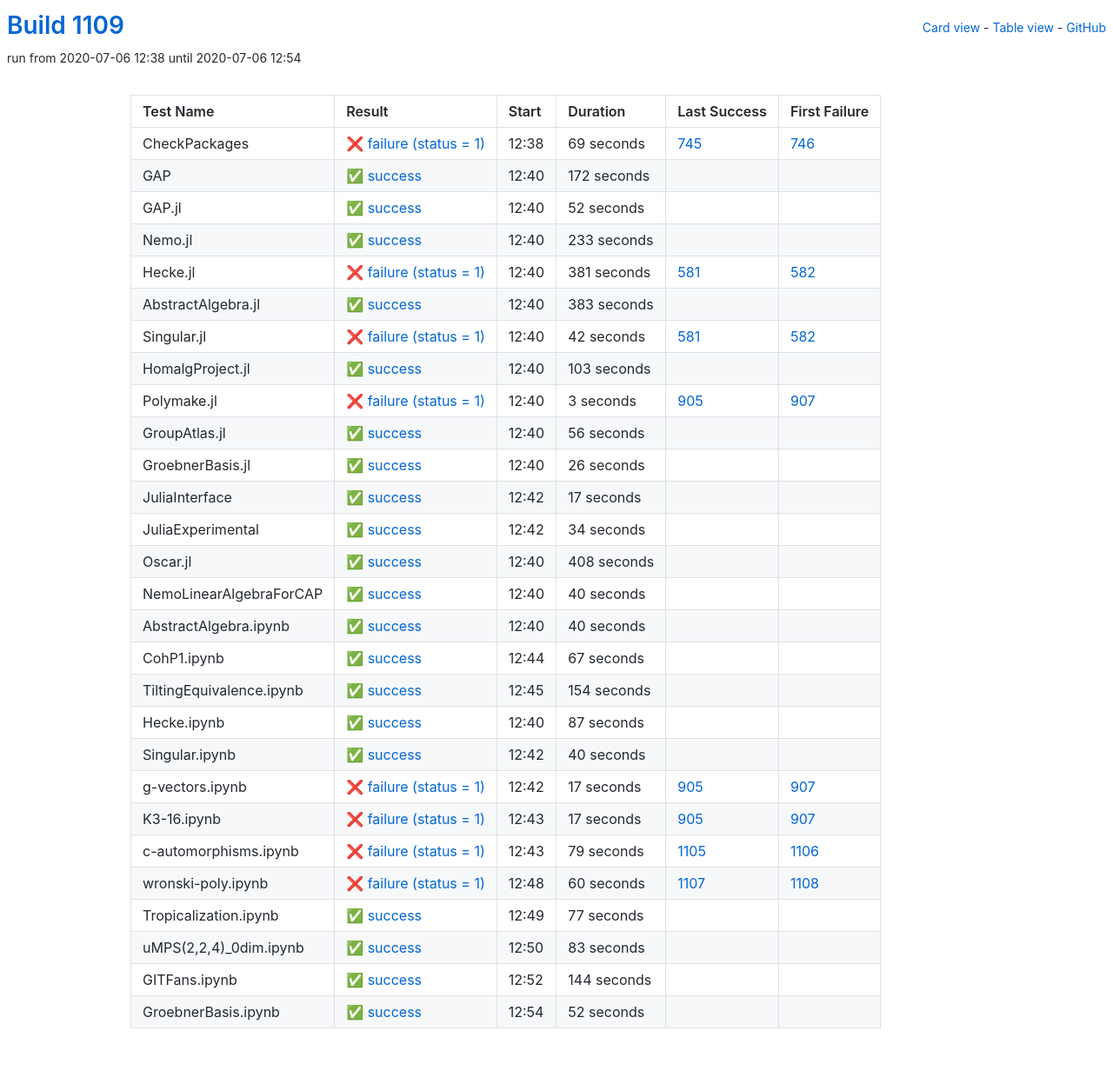
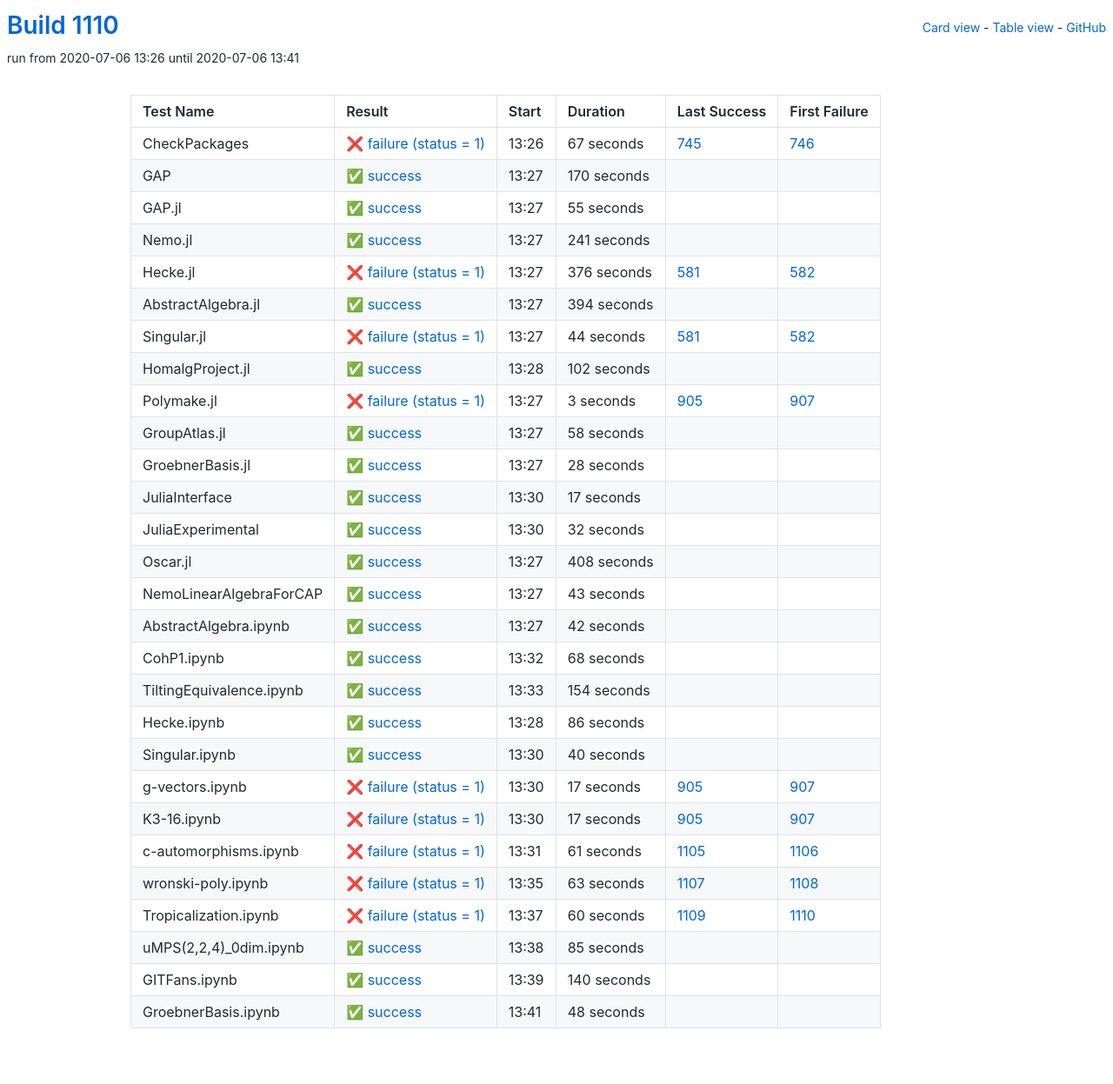
Before and after one commit to oscar-system/oscar-ci-status-1.4, a Jekyll site: the page built from table.html, in a window 1280 px wide. Shown: the whole page at 87% size. Built offline with Jekyll 4.4.1, drawn with Linux system fonts in a browser that asks for light colours.

Commit message:
Build #1110

```diff
--- a/_data/ci.yml
+++ b/_data/ci.yml
@@ -1,6 +1,6 @@
 ---
-build: 1109
-build_url: https://oscarci.mathematik.uni-kl.de/job/oscar-julia-1.4/1109/
+build: 1110
+build_url: https://oscarci.mathematik.uni-kl.de/job/oscar-julia-1.4/1110/
 job: oscar-julia-1.4
 organization: oscar-system
 repo: oscar-ci-status-1.4
@@ -8,104 +8,104 @@ repourl: https://github.com/oscar-system/oscar-ci-status-1.4
 tests:
 - name: CheckPackages
   id: checkpackages
-  log: https://oscarci.mathematik.uni-kl.de/job/oscar-julia-1.4/1109/artifact/logs/build-1109/CheckPackages.log
-  start: 2020-07-06 12:38
+  log: https://oscarci.mathematik.uni-kl.de/job/oscar-julia-1.4/1110/artifact/logs/build-1110/CheckPackages.log
+  start: 2020-07-06 13:26
   success: false
   exitcode: 1
   status: failure
-  duration: 69
+  duration: 67
   last_success: 745
   last_success_url: https://oscarci.mathematik.uni-kl.de/job/oscar-julia-1.4/745/
   first_failure: 746
   first_failure_url: https://oscarci.mathematik.uni-kl.de/job/oscar-julia-1.4/746/
 - name: GAP
   id: gap
-  log: https://oscarci.mathematik.uni-kl.de/job/oscar-julia-1.4/1109/artifact/logs/build-1109/GAP.log
-  start: 2020-07-06 12:40
+  log: https://oscarci.mathematik.uni-kl.de/job/oscar-julia-1.4/1110/artifact/logs/build-1110/GAP.log
+  start: 2020-07-06 13:27
   success: true
   exitcode: 0
   status: success
-  duration: 172
+  duration: 170
   last_success: false
   last_success_url:
   first_failure: false
   first_failure_url:
 - name: GAP.jl
   id: gap-jl
-  log: https://oscarci.mathematik.uni-kl.de/job/oscar-julia-1.4/1109/artifact/logs/build-1109/GAP.jl.log
-  start: 2020-07-06 12:40
+  log: https://oscarci.mathematik.uni-kl.de/job/oscar-julia-1.4/1110/artifact/logs/build-1110/GAP.jl.log
+  start: 2020-07-06 13:27
   success: true
   exitcode: 0
   status: success
-  duration: 52
+  duration: 55
   last_success: false
   last_success_url:
   first_failure: false
   first_failure_url:
 - name: Nemo.jl
   id: nemo-jl
-  log: https://oscarci.mathematik.uni-kl.de/job/oscar-julia-1.4/1109/artifact/logs/build-1109/Nemo.jl.log
-  start: 2020-07-06 12:40
+  log: https://oscarci.mathematik.uni-kl.de/job/oscar-julia-1.4/1110/artifact/logs/build-1110/Nemo.jl.log
+  start: 2020-07-06 13:27
   success: true
   exitcode: 0
   status: success
-  duration: 233
+  duration: 241
   last_success: false
   last_success_url:
   first_failure: false
   first_failure_url:
 - name: Hecke.jl
   id: hecke-jl
-  log: https://oscarci.mathematik.uni-kl.de/job/oscar-julia-1.4/1109/artifact/logs/build-1109/Hecke.jl.log
-  start: 2020-07-06 12:40
+  log: https://oscarci.mathematik.uni-kl.de/job/oscar-julia-1.4/1110/artifact/logs/build-1110/Hecke.jl.log
+  start: 2020-07-06 13:27
   success: false
   exitcode: 1
   status: failure
-  duration: 381
+  duration: 376
   last_success: 581
   last_success_url: https://oscarci.mathematik.uni-kl.de/job/oscar-julia-1.4/581/
   first_failure: 582
   first_failure_url: https://oscarci.mathematik.uni-kl.de/job/oscar-julia-1.4/582/
 - name: AbstractAlgebra.jl
   id: abstractalgebra-jl
-  log: https://oscarci.mathematik.uni-kl.de/job/oscar-julia-1.4/1109/artifact/logs/build-1109/AbstractAlgebra.jl.log
-  start: 2020-07-06 12:40
+  log: https://oscarci.mathematik.uni-kl.de/job/oscar-julia-1.4/1110/artifact/logs/build-1110/AbstractAlgebra.jl.log
+  start: 2020-07-06 13:27
   success: true
   exitcode: 0
   status: success
-  duration: 383
+  duration: 394
   last_success: false
   last_success_url:
   first_failure: false
   first_failure_url:
 - name: Singular.jl
   id: singular-jl
-  log: https://oscarci.mathematik.uni-kl.de/job/oscar-julia-1.4/1109/artifact/logs/build-1109/Singular.jl.log
-  start: 2020-07-06 12:40
+  log: https://oscarci.mathematik.uni-kl.de/job/oscar-julia-1.4/1110/artifact/logs/build-1110/Singular.jl.log
+  start: 2020-07-06 13:27
   success: false
   exitcode: 1
   status: failure
-  duration: 42
+  duration: 44
   last_success: 581
   last_success_url: https://oscarci.mathematik.uni-kl.de/job/oscar-julia-1.4/581/
   first_failure: 582
   first_failure_url: https://oscarci.mathematik.uni-kl.de/job/oscar-julia-1.4/582/
 - name: HomalgProject.jl
   id: homalgproject-jl
-  log: https://oscarci.mathematik.uni-kl.de/job/oscar-julia-1.4/1109/artifact/logs/build-1109/HomalgProject.jl.log
-  start: 2020-07-06 12:40
+  log: https://oscarci.mathematik.uni-kl.de/job/oscar-julia-1.4/1110/artifact/logs/build-1110/HomalgProject.jl.log
+  start: 2020-07-06 13:28
   success: true
   exitcode: 0
   status: success
-  duration: 103
+  duration: 102
   last_success: false
   last_success_url:
   first_failure: false
   first_failure_url:
 - name: Polymake.jl
   id: polymake-jl
-  log: https://oscarci.mathematik.uni-kl.de/job/oscar-julia-1.4/1109/artifact/logs/build-1109/Polymake.jl.log
-  start: 2020-07-06 12:40
+  log: https://oscarci.mathematik.uni-kl.de/job/oscar-julia-1.4/1110/artifact/logs/build-1110/Polymake.jl.log
+  start: 2020-07-06 13:27
   success: false
   exitcode: 1
   status: failure
@@ -116,32 +116,32 @@ tests:
   first_failure_url: https://oscarci.mathematik.uni-kl.de/job/oscar-julia-1.4/907/
 - name: GroupAtlas.jl
   id: groupatlas-jl
-  log: https://oscarci.mathematik.uni-kl.de/job/oscar-julia-1.4/1109/artifact/logs/build-1109/GroupAtlas.jl.log
-  start: 2020-07-06 12:40
+  log: https://oscarci.mathematik.uni-kl.de/job/oscar-julia-1.4/1110/artifact/logs/build-1110/GroupAtlas.jl.log
+  start: 2020-07-06 13:27
   success: true
   exitcode: 0
   status: success
-  duration: 56
+  duration: 58
   last_success: false
   last_success_url:
   first_failure: false
   first_failure_url:
 - name: GroebnerBasis.jl
   id: groebnerbasis-jl
-  log: https://oscarci.mathematik.uni-kl.de/job/oscar-julia-1.4/1109/artifact/logs/build-1109/GroebnerBasis.jl.log
-  start: 2020-07-06 12:40
+  log: https://oscarci.mathematik.uni-kl.de/job/oscar-julia-1.4/1110/artifact/logs/build-1110/GroebnerBasis.jl.log
+  start: 2020-07-06 13:27
   success: true
   exitcode: 0
   status: success
-  duration: 26
+  duration: 28
   last_success: false
   last_success_url:
   first_failure: false
   first_failure_url:
 - name: JuliaInterface
   id: juliainterface
-  log: https://oscarci.mathematik.uni-kl.de/job/oscar-julia-1.4/1109/artifact/logs/build-1109/JuliaInterface.log
-  start: 2020-07-06 12:42
+  log: https://oscarci.mathematik.uni-kl.de/job/oscar-julia-1.4/1110/artifact/logs/build-1110/JuliaInterface.log
+  start: 2020-07-06 13:30
   success: true
   exitcode: 0
   status: success
@@ -152,20 +152,20 @@ tests:
   first_failure_url:
 - name: JuliaExperimental
   id: juliaexperimental
-  log: https://oscarci.mathematik.uni-kl.de/job/oscar-julia-1.4/1109/artifact/logs/build-1109/JuliaExperimental.log
-  start: 2020-07-06 12:42
+  log: https://oscarci.mathematik.uni-kl.de/job/oscar-julia-1.4/1110/artifact/logs/build-1110/JuliaExperimental.log
+  start: 2020-07-06 13:30
   success: true
   exitcode: 0
   status: success
-  duration: 34
+  duration: 32
   last_success: false
   last_success_url:
   first_failure: false
   first_failure_url:
 - name: Oscar.jl
   id: oscar-jl
-  log: https://oscarci.mathematik.uni-kl.de/job/oscar-julia-1.4/1109/artifact/logs/build-1109/Oscar.jl.log
-  start: 2020-07-06 12:40
+  log: https://oscarci.mathematik.uni-kl.de/job/oscar-julia-1.4/1110/artifact/logs/build-1110/Oscar.jl.log
+  start: 2020-07-06 13:27
   success: true
   exitcode: 0
   status: success
@@ -176,44 +176,44 @@ tests:
   first_failure_url:
 - name: NemoLinearAlgebraForCAP
   id: nemolinearalgebraforcap
-  log: https://oscarci.mathematik.uni-kl.de/job/oscar-julia-1.4/1109/artifact/logs/build-1109/NemoLinearAlgebraForCAP.log
-  start: 2020-07-06 12:40
+  log: https://oscarci.mathematik.uni-kl.de/job/oscar-julia-1.4/1110/artifact/logs/build-1110/NemoLinearAlgebraForCAP.log
+  start: 2020-07-06 13:27
   success: true
   exitcode: 0
   status: success
-  duration: 40
+  duration: 43
   last_success: false
   last_success_url:
   first_failure: false
   first_failure_url:
 - name: AbstractAlgebra.ipynb
   id: abstractalgebra-ipynb
-  log: https://oscarci.mathematik.uni-kl.de/job/oscar-julia-1.4/1109/artifact/logs/build-1109/AbstractAlgebra.ipynb.log
-  start: 2020-07-06 12:40
+  log: https://oscarci.mathematik.uni-kl.de/job/oscar-julia-1.4/1110/artifact/logs/build-1110/AbstractAlgebra.ipynb.log
+  start: 2020-07-06 13:27
   success: true
   exitcode: 0
   status: success
-  duration: 40
+  duration: 42
   last_success: false
   last_success_url:
   first_failure: false
   first_failure_url:
 - name: CohP1.ipynb
   id: cohp1-ipynb
-  log: https://oscarci.mathematik.uni-kl.de/job/oscar-julia-1.4/1109/artifact/logs/build-1109/CohP1.ipynb.log
-  start: 2020-07-06 12:44
+  log: https://oscarci.mathematik.uni-kl.de/job/oscar-julia-1.4/1110/artifact/logs/build-1110/CohP1.ipynb.log
+  start: 2020-07-06 13:32
   success: true
   exitcode: 0
   status: success
-  duration: 67
+  duration: 68
   last_success: false
   last_success_url:
   first_failure: false
   first_failure_url:
 - name: TiltingEquivalence.ipynb
   id: tiltingequivalence-ipynb
-  log: https://oscarci.mathematik.uni-kl.de/job/oscar-julia-1.4/1109/artifact/logs/build-1109/TiltingEquivalence.ipynb.log
-  start: 2020-07-06 12:45
+  log: https://oscarci.mathematik.uni-kl.de/job/oscar-julia-1.4/1110/artifact/logs/build-1110/TiltingEquivalence.ipynb.log
+  start: 2020-07-06 13:33
   success: true
   exitcode: 0
   status: success
@@ -224,20 +224,20 @@ tests:
   first_failure_url:
 - name: Hecke.ipynb
   id: hecke-ipynb
-  log: https://oscarci.mathematik.uni-kl.de/job/oscar-julia-1.4/1109/artifact/logs/build-1109/Hecke.ipynb.log
-  start: 2020-07-06 12:40
+  log: https://oscarci.mathematik.uni-kl.de/job/oscar-julia-1.4/1110/artifact/logs/build-1110/Hecke.ipynb.log
+  start: 2020-07-06 13:28
   success: true
   exitcode: 0
   status: success
-  duration: 87
+  duration: 86
   last_success: false
   last_success_url:
   first_failure: false
   first_failure_url:
 - name: Singular.ipynb
   id: singular-ipynb
-  log: https://oscarci.mathematik.uni-kl.de/job/oscar-julia-1.4/1109/artifact/logs/build-1109/Singular.ipynb.log
-  start: 2020-07-06 12:42
+  log: https://oscarci.mathematik.uni-kl.de/job/oscar-julia-1.4/1110/artifact/logs/build-1110/Singular.ipynb.log
+  start: 2020-07-06 13:30
   success: true
   exitcode: 0
   status: success
@@ -248,8 +248,8 @@ tests:
   first_failure_url:
 - name: g-vectors.ipynb
   id: g-vectors-ipynb
-  log: https://oscarci.mathematik.uni-kl.de/job/oscar-julia-1.4/1109/artifact/logs/build-1109/g-vectors.ipynb.log
-  start: 2020-07-06 12:42
+  log: https://oscarci.mathematik.uni-kl.de/job/oscar-julia-1.4/1110/artifact/logs/build-1110/g-vectors.ipynb.log
+  start: 2020-07-06 13:30
   success: false
   exitcode: 1
   status: failure
@@ -260,8 +260,8 @@ tests:
   first_failure_url: https://oscarci.mathematik.uni-kl.de/job/oscar-julia-1.4/907/
 - name: K3-16.ipynb
   id: k3-16-ipynb
-  log: https://oscarci.mathematik.uni-kl.de/job/oscar-julia-1.4/1109/artifact/logs/build-1109/K3-16.ipynb.log
-  start: 2020-07-06 12:43
+  log: https://oscarci.mathematik.uni-kl.de/job/oscar-julia-1.4/1110/artifact/logs/build-1110/K3-16.ipynb.log
+  start: 2020-07-06 13:30
   success: false
   exitcode: 1
   status: failure
@@ -272,72 +272,72 @@ tests:
   first_failure_url: https://oscarci.mathematik.uni-kl.de/job/oscar-julia-1.4/907/
 - name: c-automorphisms.ipynb
   id: c-automorphisms-ipynb
-  log: https://oscarci.mathematik.uni-kl.de/job/oscar-julia-1.4/1109/artifact/logs/build-1109/c-automorphisms.ipynb.log
-  start: 2020-07-06 12:43
+  log: https://oscarci.mathematik.uni-kl.de/job/oscar-julia-1.4/1110/artifact/logs/build-1110/c-automorphisms.ipynb.log
+  start: 2020-07-06 13:31
   success: false
   exitcode: 1
   status: failure
-  duration: 79
+  duration: 61
   last_success: 1105
   last_success_url: https://oscarci.mathematik.uni-kl.de/job/oscar-julia-1.4/1105/
   first_failure: 1106
   first_failure_url: https://oscarci.mathematik.uni-kl.de/job/oscar-julia-1.4/1106/
 - name: wronski-poly.ipynb
   id: wronski-poly-ipynb
-  log: https://oscarci.mathematik.uni-kl.de/job/oscar-julia-1.4/1109/artifact/logs/build-1109/wronski-poly.ipynb.log
-  start: 2020-07-06 12:48
+  log: https://oscarci.mathematik.uni-kl.de/job/oscar-julia-1.4/1110/artifact/logs/build-1110/wronski-poly.ipynb.log
+  start: 2020-07-06 13:35
   success: false
   exitcode: 1
   status: failure
-  duration: 60
+  duration: 63
   last_success: 1107
   last_success_url: https://oscarci.mathematik.uni-kl.de/job/oscar-julia-1.4/1107/
   first_failure: 1108
   first_failure_url: https://oscarci.mathematik.uni-kl.de/job/oscar-julia-1.4/1108/
 - name: Tropicalization.ipynb
   id: tropicalization-ipynb
-  log: https://oscarci.mathematik.uni-kl.de/job/oscar-julia-1.4/1109/artifact/logs/build-1109/Tropicalization.ipynb.log
-  start: 2020-07-06 12:49
+  log: https://oscarci.mathematik.uni-kl.de/job/oscar-julia-1.4/1110/artifact/logs/build-1110/Tropicalization.ipynb.log
+  start: 2020-07-06 13:37
+  success: false
+  exitcode: 1
+  status: failure
+  duration: 60
+  last_success: 1109
+  last_success_url: https://oscarci.mathematik.uni-kl.de/job/oscar-julia-1.4/1109/
+  first_failure: 1110
+  first_failure_url: https://oscarci.mathematik.uni-kl.de/job/oscar-julia-1.4/1110/
+- name: uMPS(2,2,4)_0dim.ipynb
+  id: umps-2-2-4-0dim-ipynb
+  log: https://oscarci.mathematik.uni-kl.de/job/oscar-julia-1.4/1110/artifact/logs/build-1110/uMPS-2-2-4-_0dim.ipynb.log
+  start: 2020-07-06 13:38
   success: true
   exitcode: 0
   status: success
-  duration: 77
-  last_success: false
-  last_success_url:
-  first_failure: false
-  first_failure_url:
-- name: uMPS(2,2,4)_0dim.ipynb
-  id: umps-2-2-4-0dim-ipynb
-  log: https://oscarci.mathematik.uni-kl.de/job/oscar-julia-1.4/1109/artifact/logs/build-1109/uMPS-2-2-4-_0dim.ipynb.log
-  start: 2020-07-06 12:50
-  success: true
-  exitcode: 0
-  status: success
-  duration: 83
+  duration: 85
   last_success: false
   last_success_url:
   first_failure: false
   first_failure_url:
 - name: GITFans.ipynb
   id: gitfans-ipynb
-  log: https://oscarci.mathematik.uni-kl.de/job/oscar-julia-1.4/1109/artifact/logs/build-1109/GITFans.ipynb.log
-  start: 2020-07-06 12:52
+  log: https://oscarci.mathematik.uni-kl.de/job/oscar-julia-1.4/1110/artifact/logs/build-1110/GITFans.ipynb.log
+  start: 2020-07-06 13:39
   success: true
   exitcode: 0
   status: success
-  duration: 144
+  duration: 140
   last_success: false
   last_success_url:
   first_failure: false
   first_failure_url:
 - name: GroebnerBasis.ipynb
   id: groebnerbasis-ipynb
-  log: https://oscarci.mathematik.uni-kl.de/job/oscar-julia-1.4/1109/artifact/logs/build-1109/GroebnerBasis.ipynb.log
-  start: 2020-07-06 12:54
+  log: https://oscarci.mathematik.uni-kl.de/job/oscar-julia-1.4/1110/artifact/logs/build-1110/GroebnerBasis.ipynb.log
+  start: 2020-07-06 13:41
   success: true
   exitcode: 0
   status: success
-  duration: 52
+  duration: 48
   last_success: false
   last_success_url:
   first_failure: false
```
Also changed, not shown: README.md.
